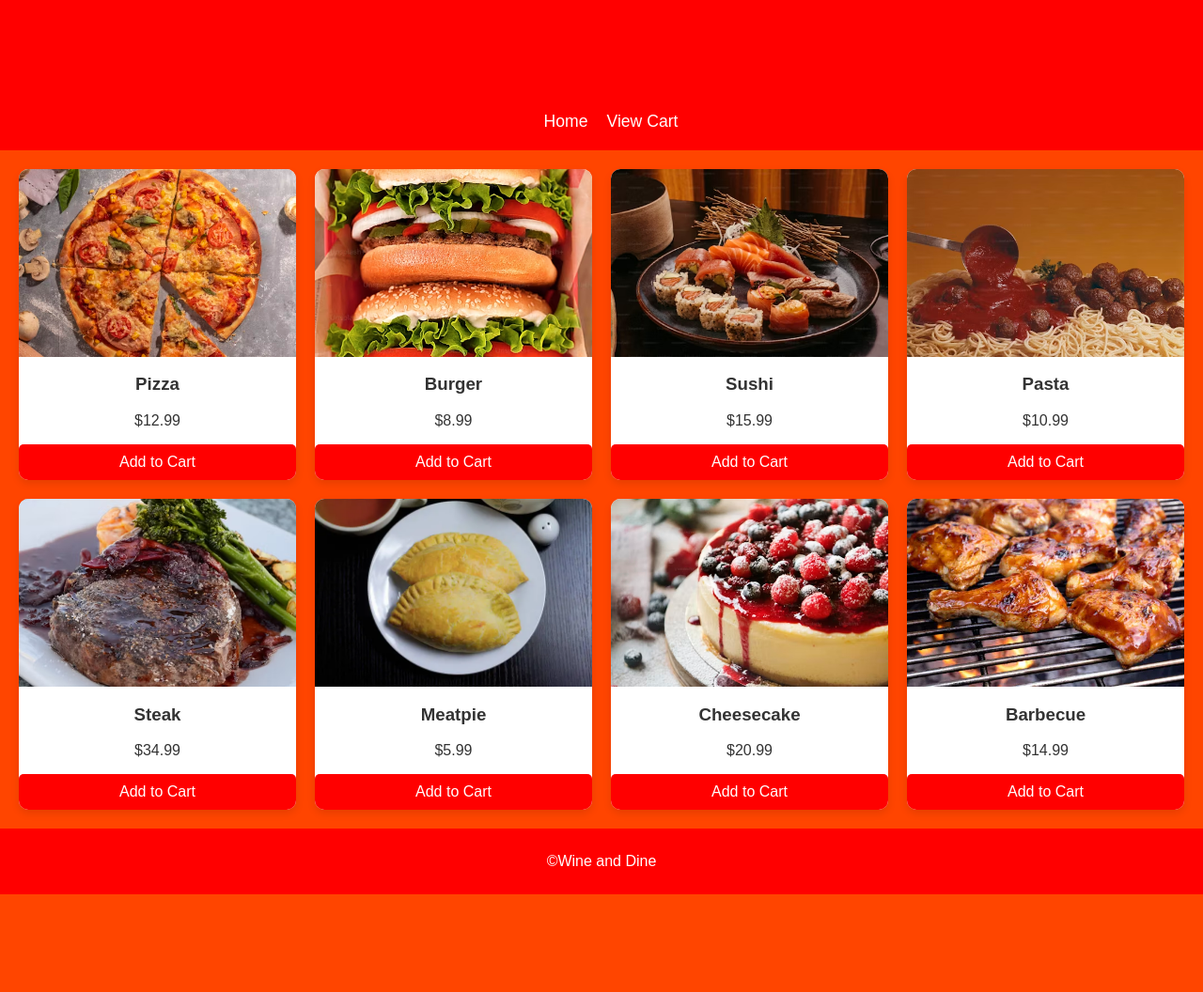
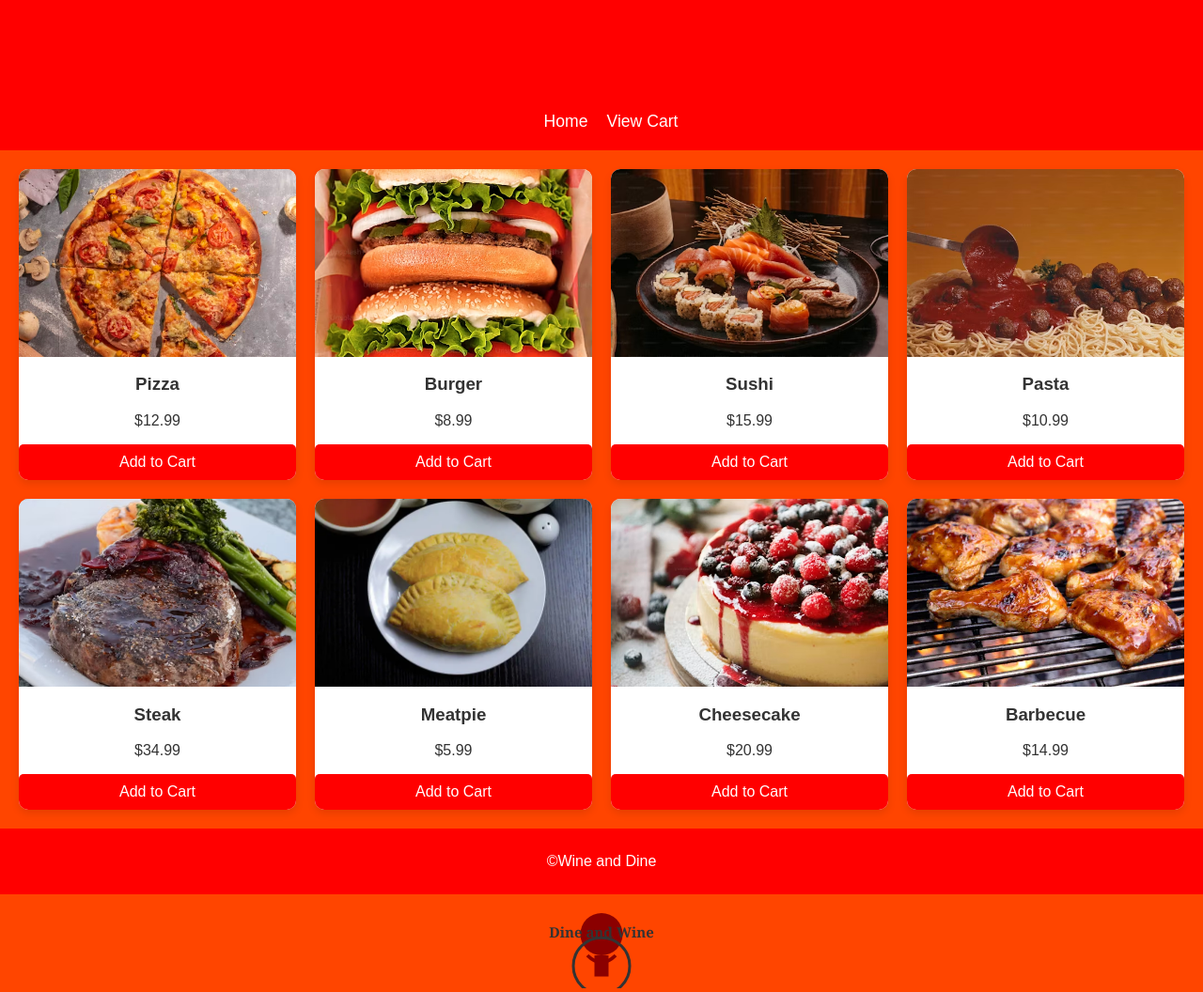
Before and after one commit to victory946/app, a plain HTML site: page menu.html in a window 1280 px wide. Shown: the whole page at 94% size. Before the commit the page ends 952 px from the top, so only its background shows below. Drawn offline with Linux system fonts and the light colour scheme.

Commit message:
create a food ordering app

```diff
--- a/menu.html
+++ b/menu.html
@@ -1,14 +1,12 @@
-
 <!DOCTYPE html>
 <html lang="en">
   <head>
-    <meta charset="UTF-8">
-    <meta name="viewport" content="width=device-width, initial-scale=1.0">
+    <meta charset="UTF-8" />
+    <meta name="viewport" content="width=device-width, initial-scale=1.0" />
     <title>Food Menu</title>
-    <link rel="stylesheet" href="style.css">
+    <link rel="stylesheet" href="style.css" />
   </head>
   <body>
-
     <header>
       <h1>Food Menu</h1>
       <nav>
@@ -30,5 +28,44 @@
     </footer>
 
     <script src="script.js"></script>
+    <div class="logo-container">
+      <!-- SVG logo for Dine and Wine -->
+      <svg
+        xmlns="http://www.w3.org/2000/svg"
+        viewBox="0 0 200 100"
+        class="logo">
+        <!-- Wine Glass -->
+        <g class="wine-glass">
+          <circle cx="100" cy="40" r="30" fill="#8b0000" />
+          <rect x="90" y="70" width="20" height="30" fill="#8b0000" />
+          <path
+            d="M 80 70 Q 100 90, 120 70"
+            fill="none"
+            stroke="#8b0000"
+            stroke-width="5" />
+        </g>
+
+        <!-- Plate -->
+        <circle
+          cx="100"
+          cy="85"
+          r="40"
+          fill="none"
+          stroke="#333"
+          stroke-width="4" />
+
+        <!-- Dine and Wine Text -->
+        <text
+          x="100"
+          y="45"
+          text-anchor="middle"
+          font-family="Georgia, serif"
+          font-size="20"
+          fill="#333"
+          font-weight="bold">
+          Dine and Wine
+        </text>
+      </svg>
+    </div>
   </body>
 </html>
```
Also changed, not shown: cart.html (+42 -5 lines), index.html (+26 -6 lines). Lines whose indentation alone changed are shown as unchanged.
